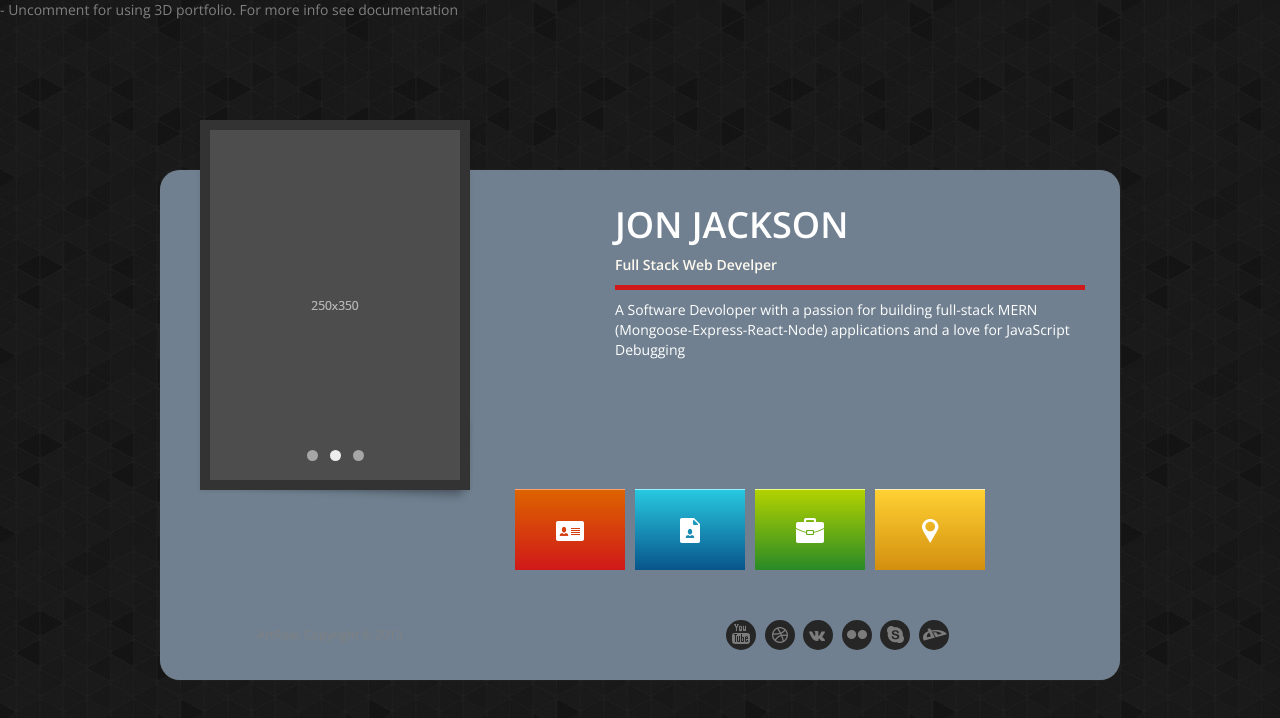
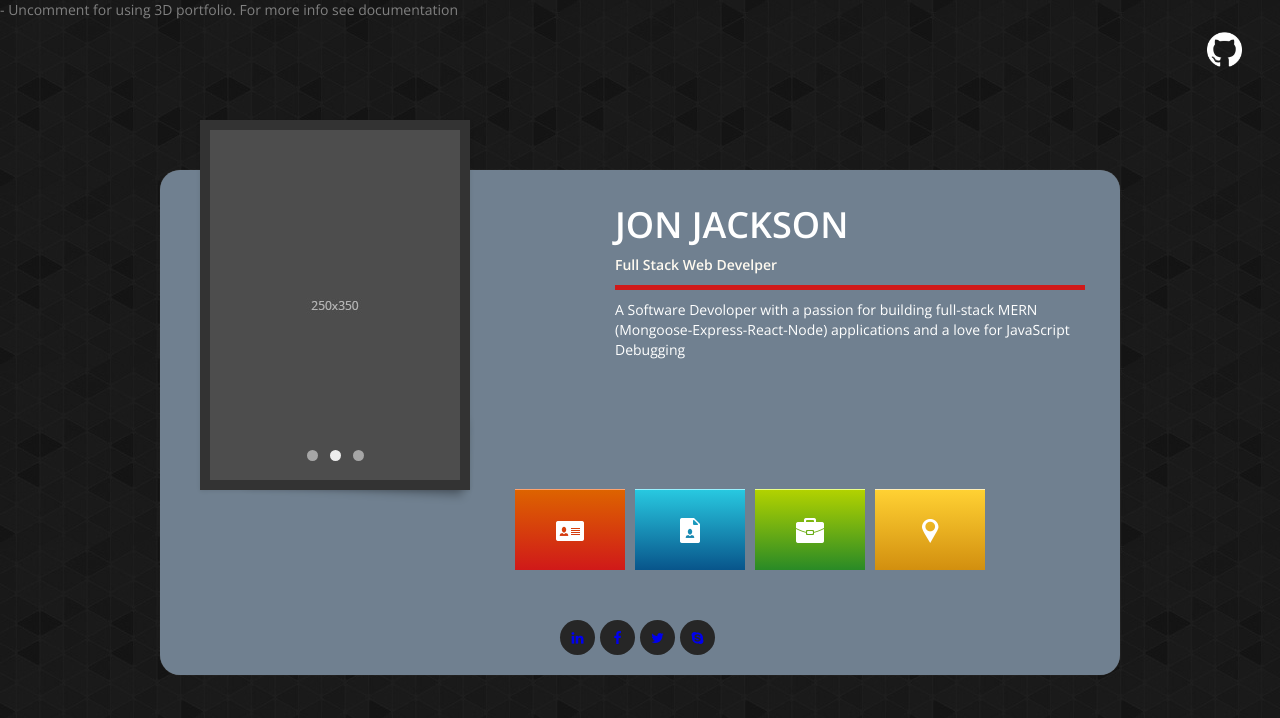
Before and after one commit to ocskier/ocskier.github.io, a plain HTML site: page index.html in a window 1280 px wide. Drawn offline with nearby package versions, Linux system fonts and the light colour scheme; some packages are replaced by stand-ins of ours.

Commit message:
fix: Add github icon, fix social icons and layout

```diff
--- /dev/null
+++ b/css/style.css
@@ -0,0 +1,27 @@
+.contact-social {
+    display: flex;
+    justify-content: center;
+}
+
+.contact-social li {
+    width: 35px;
+    height: 35px;
+    border-radius: 25px;
+}
+
+li.linkedin, li.facebook, li.twitter, li.skype {
+    display: flex;
+    justify-content: center;
+    align-items: center;
+}
+
+.footer .right-column {
+    float: none;
+    margin: 0 auto;
+}
+
+.github-logo {
+    position: absolute;
+    top: 4%;
+    right: 3%;
+}
--- a/index.html
+++ b/index.html
@@ -15,8 +15,10 @@
     <link rel="stylesheet" href="css/main.css" media="screen">
     <link rel="stylesheet" href="css/flexslider.css" media="screen">
     <link rel="stylesheet" href="css/fancybox-dark.css" media="screen">
+    <link rel="stylesheet" href="css/style.css" media="screen">
 
     <link href='https://fonts.googleapis.com/css?family=Open+Sans:300italic,400italic,600italic,700italic,400,300,600,700' rel='stylesheet' type='text/css'>
+    <link rel="stylesheet" href="https://cdnjs.cloudflare.com/ajax/libs/font-awesome/4.7.0/css/font-awesome.min.css">
 
     <script src="js/jquery-1.8.3.min.js"></script>
     <script src="js/jquery.isotope.min.js"></script>
@@ -473,11 +475,7 @@
                         <div class="map-pan">
                             <div class="div-info pan pan-active" data-lat="35.926909" data-lng="-78.742197">
                                 <div class="thumb-icon-gmap"></div>
-                                <div class="thumb-name">My Address</div>
-                            </div>
-                            <div class="div-info pan" data-lat="35.926909" data-lng="-78.742197">
-                                <div class="thumb-icon-gmap"></div>
-                                <div class="thumb-name">My Office, Raleigh, NC 27613</div>
+                                <div class="thumb-name">12200 Freemont Ln, Raleigh, NC 27613</div>
                             </div>
                         </div>
                     </div>
@@ -489,28 +487,22 @@
 
             <!-- FOOTER -->
             <div class="footer">
-                <div class="left-column"><p>ArtRow, Copyright © 2013</p></div>
+                <!-- <div class="left-column"><p>ArtRow, Copyright © 2013</p></div> -->
                 <div class="right-column">
 
                     <div class="social"><!-- Social icons -->
-                        <ul>
-                            <li class="youtube">
-                                <a href="#"><div class="icon-youtube"></div></a>
+                        <ul class="contact-social">
+                            <li class="linkedin">
+                                <a href="http://www.linkedin.com/in/jon-jackson-27230429" target="blank"><div class="fa fa-linkedin"></div></a>
                             </li>
-                            <li class="dribble">
-                                <a href="#"><div class="icon-dribble"></div></a>
+                            <li class="facebook">
+                                <a href="https://www.facebook.com/jon.r.jackson.9 target="blank""><div class="fa fa-facebook"></div></a>
                             </li>
-                            <li class="vkontakte">
-                                <a href="#"><div class="icon-vkontakte"></div></a>
-                            </li>
-                            <li class="flickr">
-                                <a href="#"><div class="icon-flickr"></div></a>
+                            <li class="twitter">
+                                <a href="https://www.twitter.com" target="blank"><div class="fa fa-twitter"></div></a>
                             </li>
                             <li class="skype">
-                                <a href="#"><div class="icon-skype"></div></a>
-                            </li>
-                            <li class="deviant">
-                                <a href="#"><div class="icon-deviant"></div></a>
+                                <a href="#" target="blank"><div class="fa fa-skype"></div></a>
                             </li>
                         </ul>
                     </div><!-- /Social icons -->
@@ -518,8 +510,10 @@
                 </div>
                 <div class="floatlimit"></div>
             </div><!-- /FOOTER -->
-
         </div><!-- /Main Content -->
+        <a id="logo-container" class="github-logo" href="https://github.com/ocskier" class="brand-logo">
+            <img src="images/GitHub-Mark-Light-120px-plus.png" width="35px" height="35px">
+        </a>
 
     <script src="js/jquery.hashchange.min.js"></script>
     <script src="js/jquery.flexslider-min.js"></script>
```
Also changed, not shown: images/GitHub-Mark-Light-120px-plus.png (added).
